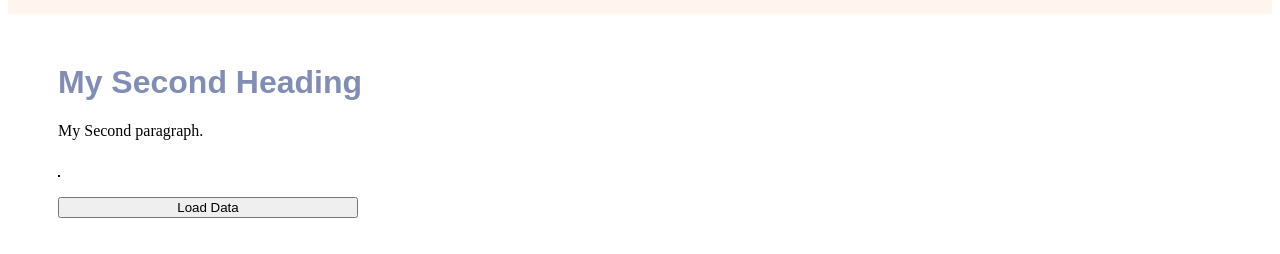
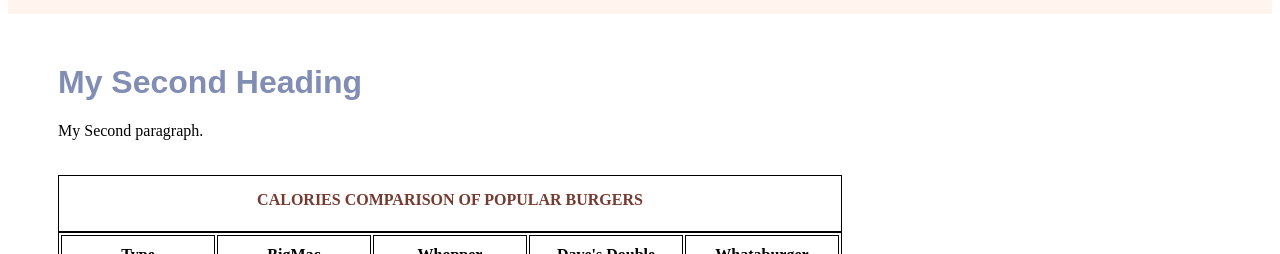
Before and after one commit to XueyanShao/-m2-w1--d2-homework, a plain HTML site: page homework/js-demo2b.html in a window 1280 px wide. Both pictures are taken after a click on the button "Load Data". Shown: the part 546-800 px from the top of the page. Drawn offline with nearby package versions, Linux system fonts and the light colour scheme.

Commit message:
week5-day2-homework second commit

```diff
--- a/homework/js-demo2b.html
+++ b/homework/js-demo2b.html
@@ -3,24 +3,25 @@
   <head>
     <title>My Second Web Page</title>
 
-<link rel="stylesheet" href="demo.css">
+    <link rel="stylesheet" href="demo.css" />
 
     <script src="https://ajax.googleapis.com/ajax/libs/jquery/3.5.1/jquery.min.js"></script>
 
     <script>
-    $(document).ready(function() {
-       $("#btn").click(function(event){
-        function addElement() {
-           for(i=0;i<5,i++) {
-                $("tr").append("td");
-            }
-        }
+      $(document).ready(function () {
+        $("#btn").click(function (event) {
           //Add caption element within the table
           $("table").append("<caption></caption>");
           //Add thead element
           $("table").append("<thead></thead>");
           //Add tr#showheading
           $("thead").append("<tr id='showheading'></tr>");
+          //Add th element in showheading
+          $("#showheading").text(function addElement() {
+            for (i = 0; i < 5; i++) {
+              $(this).append("<th></th>");
+            }
+          });
           //Add tbody element
           $("table").append("<tbody></tbody>");
           //Add tr#showcalories #showfat
@@ -29,44 +30,68 @@
           //Add tfoot element
           $("table").append("<tfoot></tfoot>");
           //Add tr#showwven
-        $("tfoot").append("<tr id='showwven></tr>");
-        //Add td element in all the tr element
-        $("tr").append(function addElement());
+          $("tfoot").append("<tr id='showven'></tr>");
+          //Add td element
+          $("tbody tr,tfoot tr").text(function addElement() {
+            for (i = 0; i < 5; i++) {
+              $(this).append("<td></td>");
+            }
+          });
 
           //Load data from json file to each cells
-        $.getJSON('/homework/data.json',function(jqdata) {
+          $.getJSON("/homework/data.json", function (jqdata) {
             $("caption").append(jqdata.title);
+            $("#showheading th:first-child").append(jqdata.heading);
+            $("#showheading th:nth-child(2)").append(jqdata.head1);
+            $("#showheading th:nth-child(3)").append(jqdata.head2);
+            $("#showheading th:nth-child(4)").append(jqdata.head3);
+            $("#showheading th:last-child").append(jqdata.head4);
 
-        })
+             $("#showcalories td:first-child").append(jqdata.subheadcal);
+            $("#showcalories td:nth-child(2)").append(jqdata.cal1);
+            $("#showcalories td:nth-child(3)").append(jqdata.cal2);
+            $("#showcalories td:nth-child(4)").append(jqdata.cal3);
+            $("#showcalories td:last-child").append(jqdata.cal4);
+
+            $("#showfat td:first-child").append(jqdata.subheadfat);
+            $("#showfat td:nth-child(2)").append(jqdata.fat1);
+            $("#showfat td:nth-child(3)").append(jqdata.fat2);
+            $("#showfat td:nth-child(4)").append(jqdata.fat3);
+            $("#showfat td:last-child").append(jqdata.fat4);
+
+            $("#showven td:first-child").append(jqdata.subheadven);
+            $("#showven td:nth-child(2)").append(jqdata.ven1);
+            $("#showven td:nth-child(3)").append(jqdata.ven2);
+            $("#showven td:nth-child(4)").append(jqdata.ven3);
+            $("#showven td:last-child").append(jqdata.ven4);
+          });
         });
       });
 
-      $(document).ready(function() {
-            $("#btn").click(function(event){
+      //   $(document).ready(function() {
+      //         $("#btn").click(function(event){
 
-               //Add a div element within the body
-               $('body').append('<div id="showinfo"></div>');
+      //            //Add a div element within the body
+      //            $('body').append('<div id="showinfo"></div>');
 
-               //Add paragraph elements within the div
-               $('#showinfo').append('<p></p>');
-               $('#showinfo').append('<p></p>');
-               $('#showinfo').append('<p></p>');
+      //            //Add paragraph elements within the div
+      //            $('#showinfo').append('<p></p>');
+      //            $('#showinfo').append('<p></p>');
+      //            $('#showinfo').append('<p></p>');
 
-               //Load data from json file to each paragraphs
-               $.getJSON('/getJsonExample/jq/result.json', function(jqdata) {
-                  $('#showinfo p:first-child').append('NAME: ' + jqdata.name);
-                  $('#showinfo p:nth-child(2)').append('AGE: ' + jqdata.age);
-                  $('#showinfo p:last-child').append('SEX: ' + jqdata.sex);
-               });
+      //            //Load data from json file to each paragraphs
+      //            $.getJSON('/getJsonExample/jq/result.json', function(jqdata) {
+      //               $('#showinfo p:first-child').append('NAME: ' + jqdata.name);
+      //               $('#showinfo p:nth-child(2)').append('AGE: ' + jqdata.age);
+      //               $('#showinfo p:last-child').append('SEX: ' + jqdata.sex);
+      //            });
 
-            });
-         });
+      //         });
+      //      });
     </script>
   </head>
   <body>
-
     <div id="container">
-
       <header>My Web Site Brand</header>
       <nav>
         <ul>
@@ -119,12 +144,15 @@
     </tfoot>-->
         </table>
 
-    <input type = "button" id = "btn" value = "Load Data" style="margin-top:20px;" />
+        <input
+          type="button"
+          id="btn"
+          value="Load Data"
+          style="margin-top: 20px"
+        />
       </main>
 
       <footer>&copy; Copyright 2020</footer>
-
     </div>
-
   </body>
 </html>
```
Lines whose indentation alone changed are shown as unchanged.
